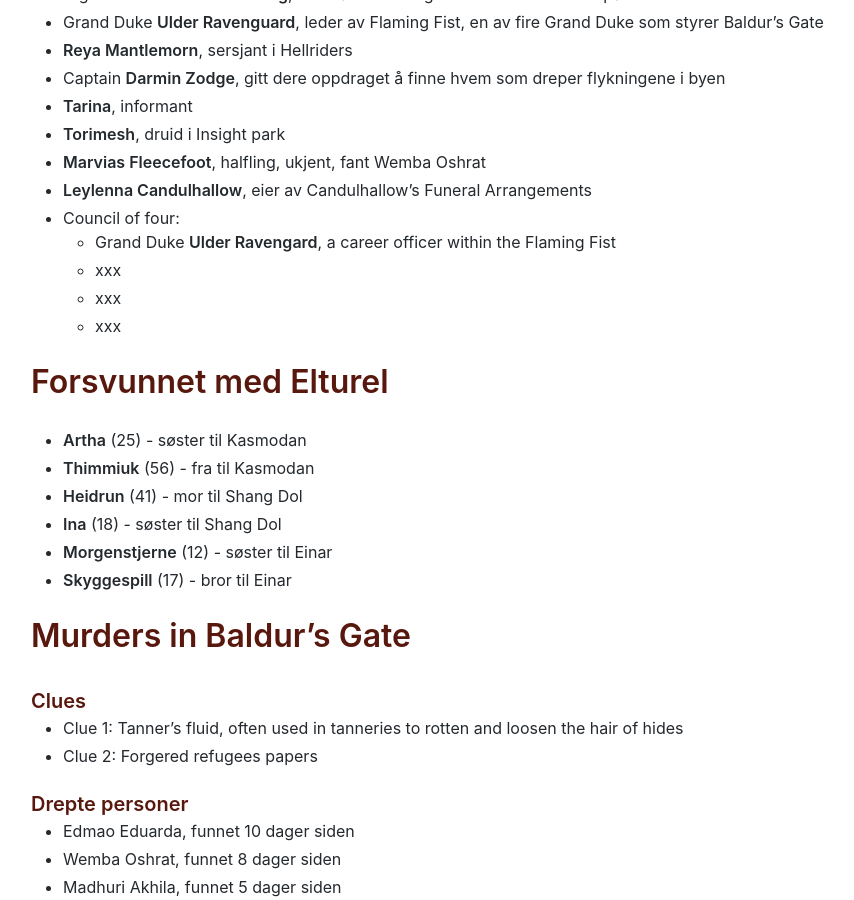
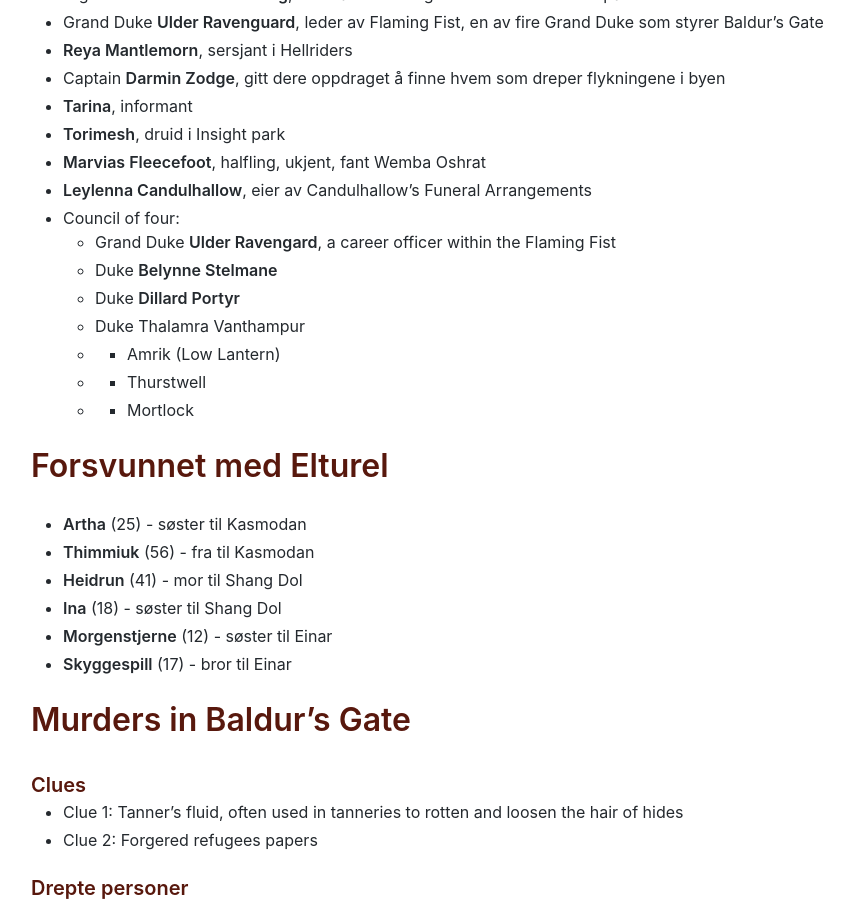
Before and after one commit to mrhelgeklausen/Legacy-of-the-Hellriders, a Jekyll site: the page built from npcs.md, in a window 1280 px wide and 900 px high, scrolled down 541 px. Shown: the whole window, without its empty margins (119-973 px from the left). Built offline with Jekyll 4.4.1, drawn with Linux system fonts in a browser that asks for light colours; our own code applies the rules of GitHub Pages for plain Markdown files.

Commit message:
Update npcs.md

```diff
--- a/npcs.md
+++ b/npcs.md
@@ -21,9 +21,12 @@
 - **Leylenna Candulhallow**, eier av Candulhallow's Funeral Arrangements
 - Council of four:
   -  Grand Duke **Ulder Ravengard**, a career officer within the Flaming Fist
-  -  xxx
-  -  xxx
-  -  xxx
+  -  Duke **Belynne Stelmane**
+  -  Duke **Dillard Portyr**
+  -  Duke Thalamra Vanthampur
+  -  - Amrik (Low Lantern)
+  -  - Thurstwell
+  -  - Mortlock
 
 
 # Forsvunnet med Elturel
@@ -48,3 +51,6 @@
 - Leiv Diomidis, funnet 5 dager siden
 - Aneta Diomidis, funnet 3 dager siden
 - Annika Silverleaf, funnet 1 dag siden
+
+
+<img src="/images/baldursgate.jpg" alt="legacyofthehellrider" title="legacy of the hellrider"  >
```
